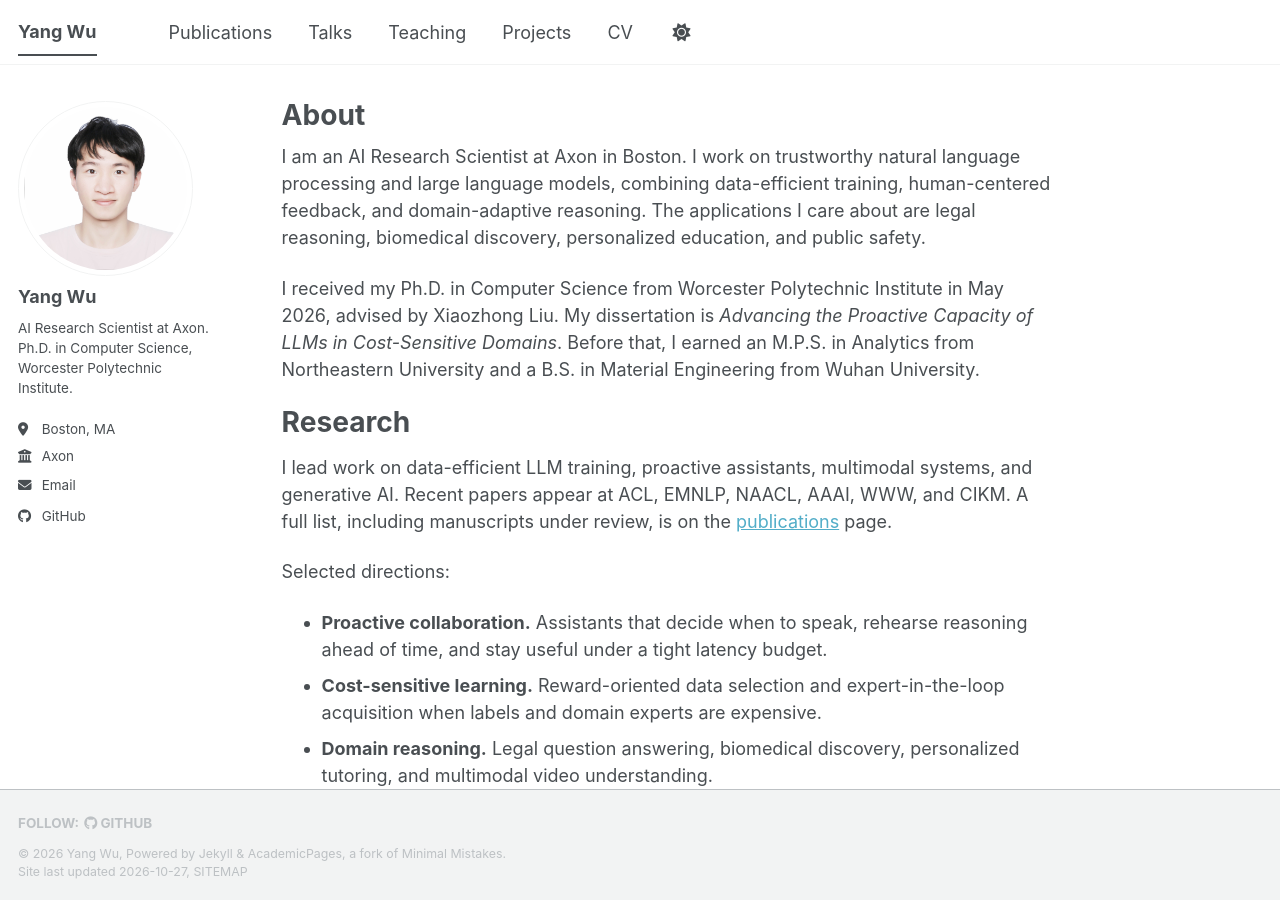
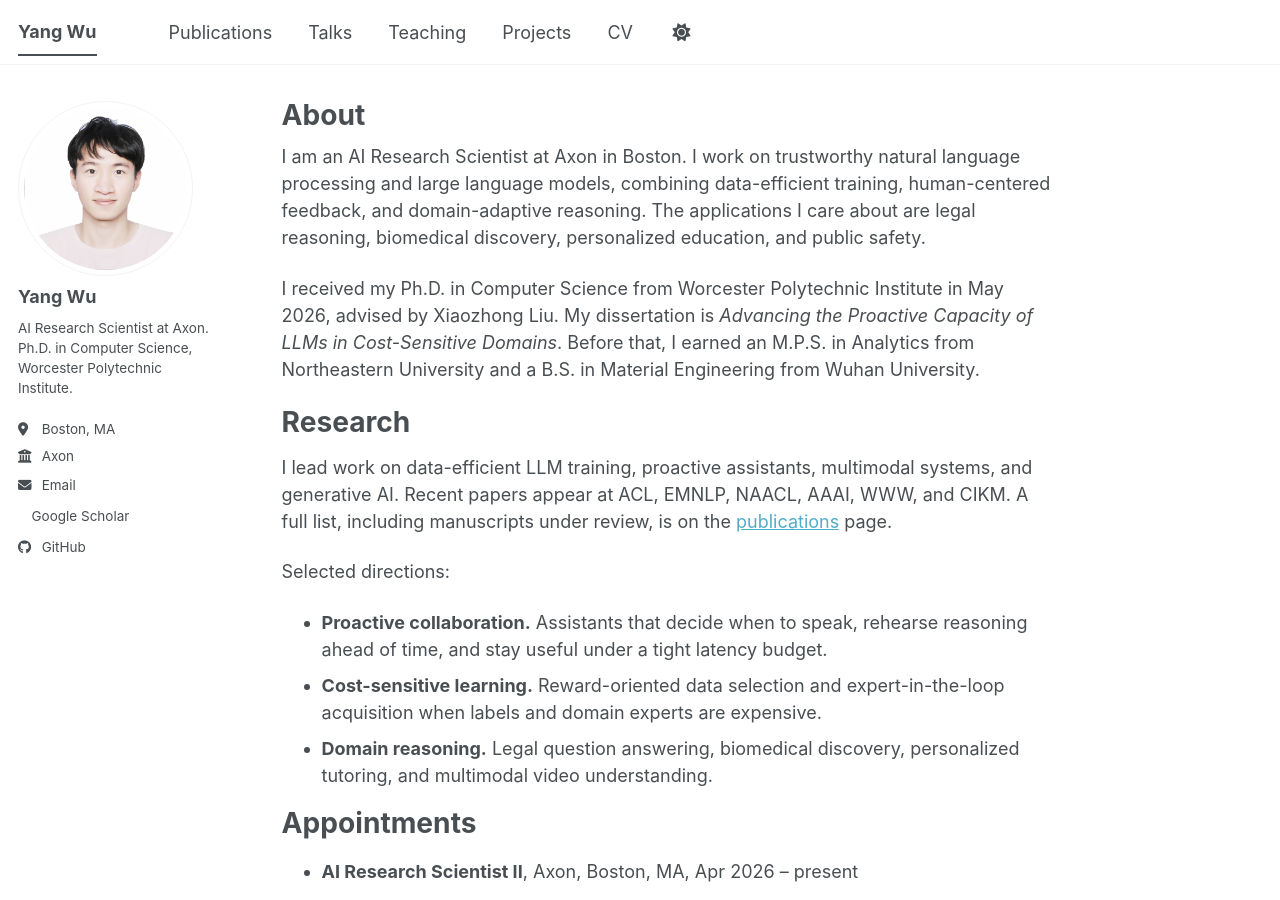
Before and after one commit to YANGWU001/YANGWU001.github.io, a Jekyll site: the page built from _pages/about.md, in a window 1280 px wide and 900 px high. Built offline with Jekyll 4.4.1, drawn with Linux system fonts in a browser that asks for light colours; a style sheet for code colours, icons or effects is not loaded.

Commit message:
Remove the site footer and add the Google Scholar profile to the sidebar.
Co-authored-by: Cursor <cursoragent@cursor.com>

```diff
--- a/_config.yml
+++ b/_config.yml
@@ -34,7 +34,7 @@ author:
   # Academic websites
   academia         : # URL
   arxiv            : # URL - Update with the correct link to your profile
-  googlescholar    : # URL
+  googlescholar    : "https://scholar.google.com/citations?user=2LgNrbQAAAAJ&hl=en"
   inspire-hep      : # URL
   impactstory      : # URL
   orcid            : # URL
--- a/_includes/footer.html
+++ b/_includes/footer.html
@@ -1,25 +1 @@
 {% include base_path %}
-
-{% if site.author.github or site.author.bitbucket or site.atom_feed.hide != true %}
-<div class="page__footer-follow">
-  <ul class="social-icons">
-    {% if site.data.ui-text[site.locale].follow_label %}
-      <li><strong>{{ site.data.ui-text[site.locale].follow_label }}</strong></li>
-    {% endif %}
-    {% if site.author.github %}
-      <li><a href="https://github.com/{{ site.author.github }}"><i class="fab fa-github" aria-hidden="true"></i> GitHub</a></li>
-    {% endif %}
-    {% if site.author.bitbucket %}
-      <li><a href="https://bitbucket.org/{{ site.author.bitbucket }}"><i class="fab fa-bitbucket" aria-hidden="true"></i> Bitbucket</a></li>
-    {% endif %}
-    {% if site.atom_feed.hide != true %}
-    <li><a href="{% if site.atom_feed.path %}{{ site.atom_feed.path }}{% else %}{{ base_path }}/feed.xml{% endif %}"><i class="fa fa-fw fa-rss-square" aria-hidden="true"></i> {{ site.data.ui-text[site.locale].feed_label | default: "Feed" }}</a></li>
-    {% endif %}
-  </ul>
-</div>
-{% endif %}
-
-<div class="page__footer-copyright">
-  &copy; {{ site.time | date: '%Y' }} {{ site.name | default: site.title }}, {{ site.data.ui-text[site.locale].powered_by | default: "Powered by" }} <a href="https://jekyllrb.com" rel="nofollow">Jekyll</a> &amp; <a href="https://github.com/academicpages/academicpages.github.io">AcademicPages</a>, a fork of <a href="https://mademistakes.com/work/minimal-mistakes-jekyll-theme/" rel="nofollow">Minimal Mistakes</a>.<br />
-  Site last updated {{ "now" | date: '%Y-%m-%d' }}, <a href="/sitemap/" style="text-transform: uppercase;">{{ site.data.ui-text[site.locale].site_map | default: "Sitemap" }}</a>
-</div>
--- a/_layouts/default.html
+++ b/_layouts/default.html
@@ -18,12 +18,7 @@ layout: compress
 
     {{ content }}
 
-    <div class="page__footer">
-      <footer>
-        {% include footer/custom.html %}
-        {% include footer.html %}
-      </footer>
-    </div>
+    {% include footer/custom.html %}
 
     {% include scripts.html %}
 
```
